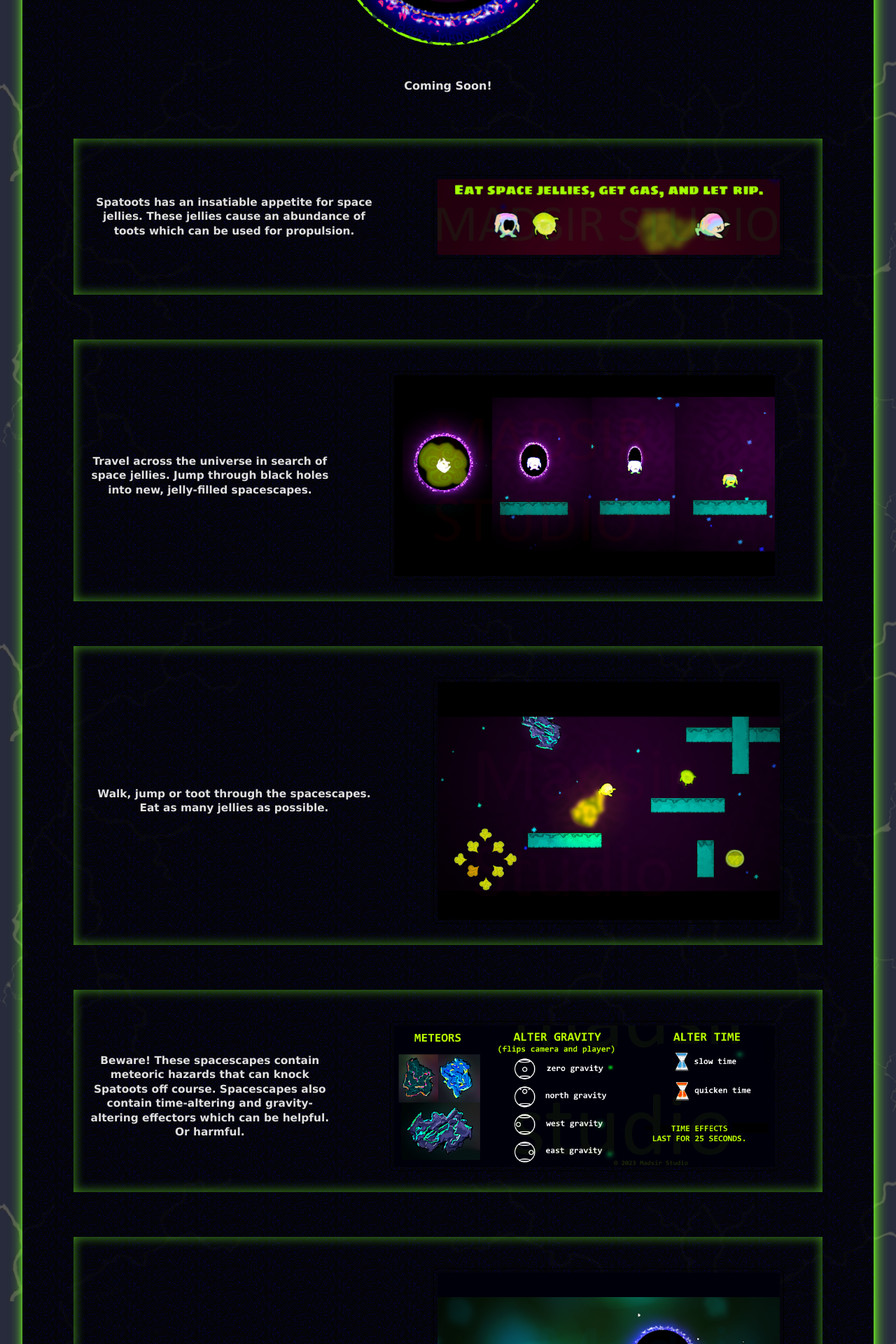
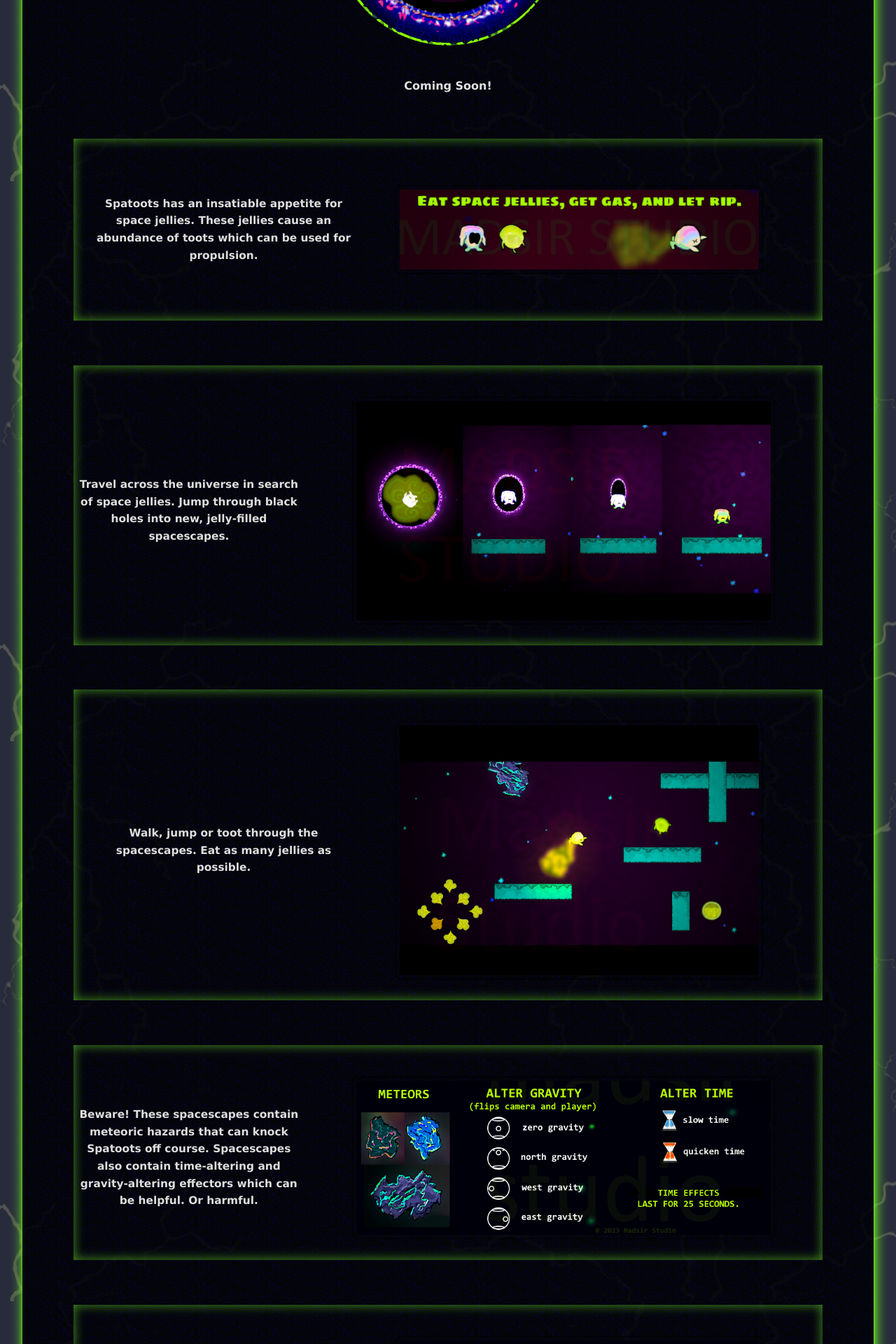
Before and after one commit to Madsir/madsirstudio.github.io, a Jekyll site: the page built from spacetoots/index.html, in a window 1280 px wide. Shown: the part 541-2461 px from the top of the page at 70% size. Built offline with Jekyll 4.4.1, drawn with Linux system fonts in a browser that asks for light colours.

Commit message:
Update index.html

```diff
--- a/spacetoots/index.html
+++ b/spacetoots/index.html
@@ -106,16 +106,14 @@ p {
   align-items: center;
 }
 .fonter {
-width: 45%;
-line-height: 1.6em;
+width: 35%;
 }
 h6 {
-	margin-left: 5%;
-	margin-right: 5%;
   color: #DEDEDE;
   font-size: 1.2em;
   text-align: center;
       font-family: Verdana, Arial, Tahoma, Serif;
+	line-height: 1.6em;
 }
 </style>
 </head>
```
